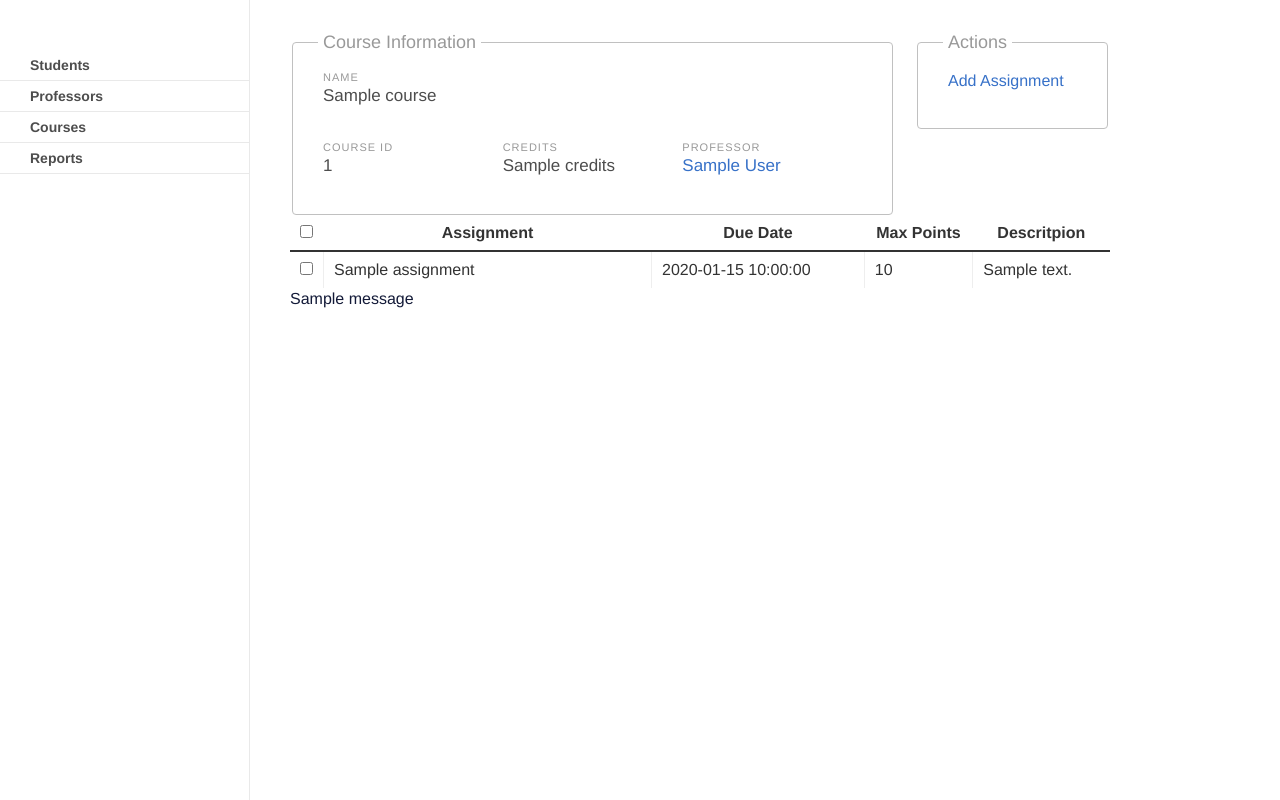
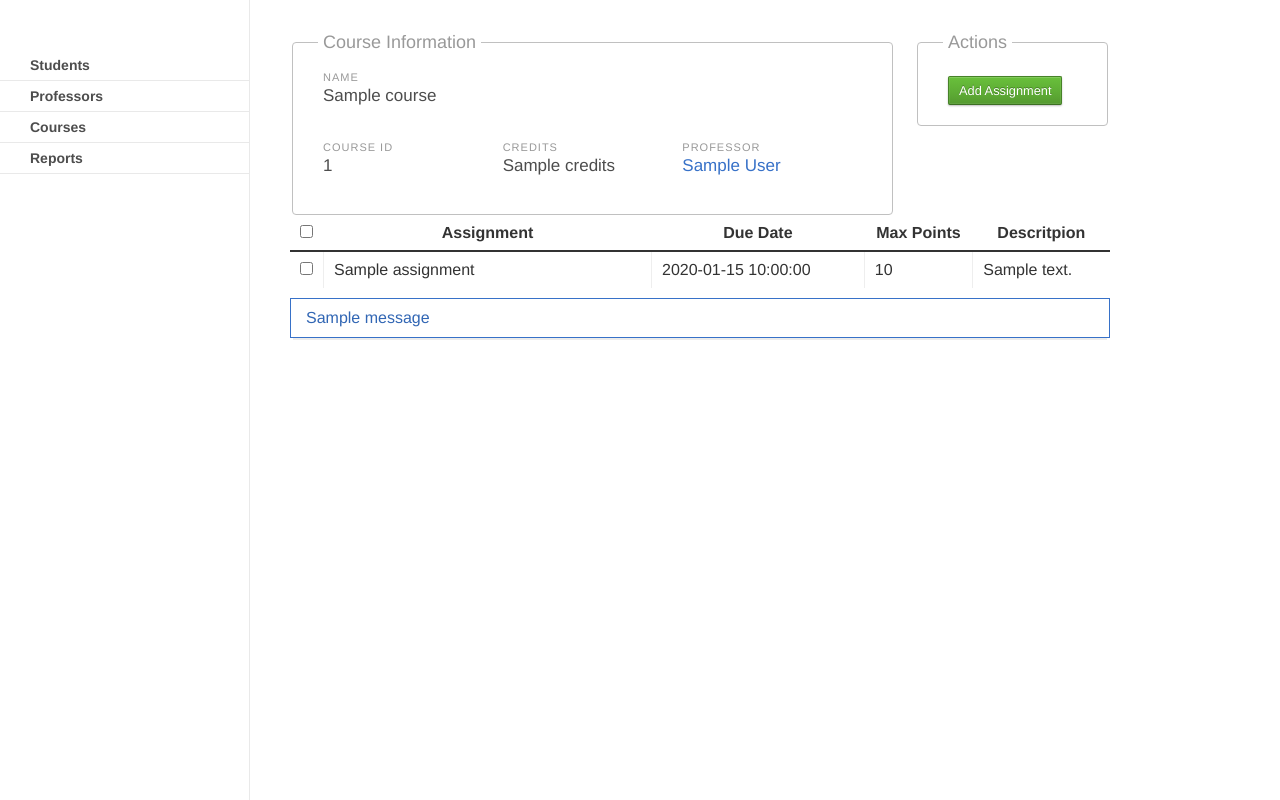
Before and after one commit to scperkins/Gradebook, a Python web app: template templates/course.html in a window 1280 px wide. Run offline with Jinja, Linux system fonts and the light colour scheme; the template is opened without the code that fills it: most values are stand-ins (such as "Sample title", 1, 10 or a date in 2020); one stand-in notice (Sample message) is shown.

Commit message:
buttons and stuff

```diff
--- a/templates/course.html
+++ b/templates/course.html
@@ -30,7 +30,10 @@
 		<div class="span-1">
 			<fieldset class="flakes-information-box">
 				<legend>Actions</legend>
-				<p><a href="{{ url_for('add_assignment', course_id=course.id) }}">Add Assignment</a></p>
+				</br>
+				<form action="{{ url_for('add_assignment', course_id=course.id) }}" method="post">
+					<input class="button-green smaller" type="submit" value="Add Assignment" />
+				</form>
 			</fieldset>
 		</div>
 	</div>
--- a/templates/layout.html
+++ b/templates/layout.html
@@ -22,7 +22,7 @@
 
 				<div>
 					{% for message in get_flashed_messages() %}
-						<div>{{ message }}</div>
+						<div class="flakes-message information">{{ message }}</div>
 					{% endfor %}
 				</div>
 			</div>
--- a/templates/professor.html
+++ b/templates/professor.html
@@ -21,10 +21,14 @@
 	<div class="span-1">
 		<fieldset class="flakes-information-box">
 			<legend>Actions</legend>
+			</br>
+			<form action="{{ url_for('edit_professor', professor_id=prof.id) }}" method="post">
+				<input class="button-darkblue smaller" type="submit" value="Edit">
+			</form>
+			</br>
 			<form action="{{ url_for('delete_prof', professor_id=prof.id) }}" method="post">
 				<input class="button-magenta smaller" type="submit" value="Delete"/>
 			</form>
-			<br>
 		</fieldset>
 	</div>
 </div>
```
Also changed, not shown: templates/student.html (+5 -5 lines).
